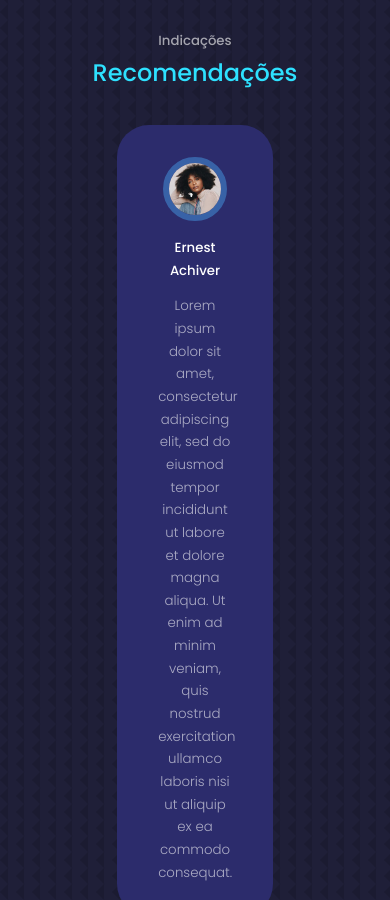
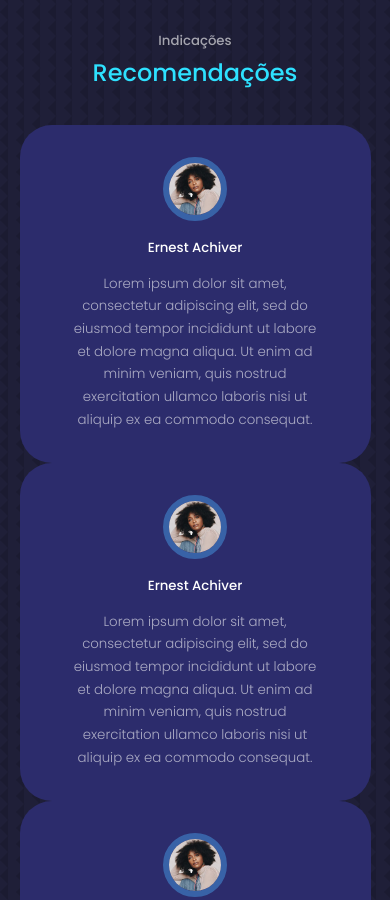
Before and after one commit to LucBecker/react-portfolio-website, a React (Create React App) app: page / in a window 390 px wide. Shown: the part 11100-12000 px from the top of the page. Built offline with nearby package versions, Linux system fonts and the light colour scheme.

Commit message:
Add Testimonials Component Responsive Design

```diff
--- a/src/components/testimonials/testimonials.css
+++ b/src/components/testimonials/testimonials.css
@@ -26,3 +26,22 @@
     width: 80%;
     margin: 0.8rem auto 0;
 }
+
+/* ================ MEDIA QUERIES (MEDIUM DEVICES) ================ */
+@media screen and (max-width: 1024px){
+    .container.testimonials__container{
+        width: 60%;
+    }
+
+}
+
+/* ================ MEDIA QUERIES (SMALL DEVICES) ================ */
+@media screen and (max-width: 600px){
+    .container.testimonials__container{
+        width: var(--container-width-sm);
+    }
+
+    .client__review{
+        width: var(--container-width-sm);
+    }
+}
```
